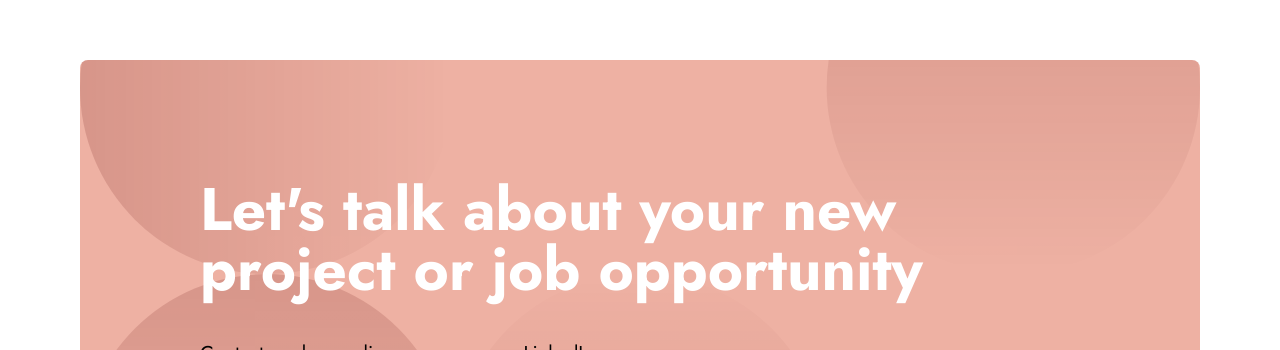
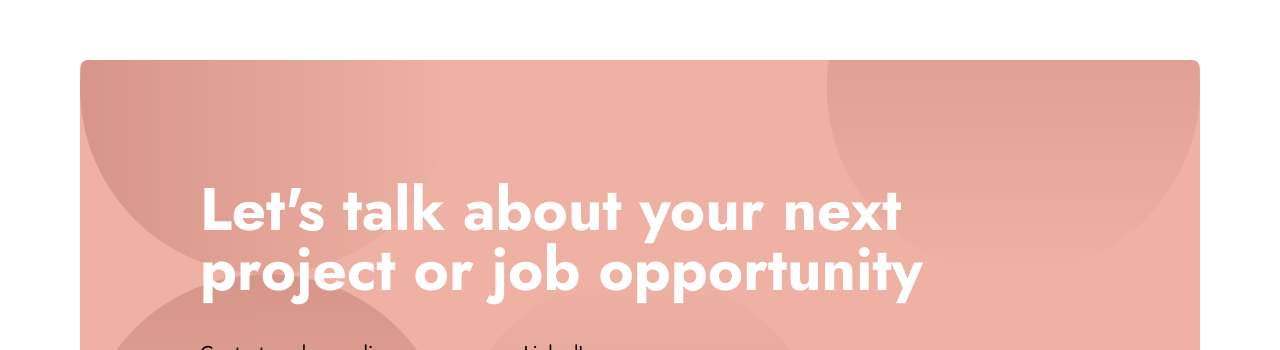
Before and after one commit to lavollmer/portfolio-lauradev, a React (Vite) app: page / in a window 1280 px wide. Shown: the part 5099-5449 px from the top of the page. Built offline with nearby package versions, Linux system fonts and the light colour scheme.

Commit message:
finishing up for today

```diff
--- a/src/components/Contact.jsx
+++ b/src/components/Contact.jsx
@@ -11,7 +11,7 @@ const Contact = () => {
       <div className="flex flex-col relative z-20 p-10 space-y-10">
         <div>
           <h1 className="text-white text-6xl font-bold">
-            Let's talk about your new project or job opportunity
+            Let's talk about your next project or job opportunity
           </h1>
         </div>
         <div>
```
Also changed, not shown: 1 other file (tests, documents, lock files or other folders).
